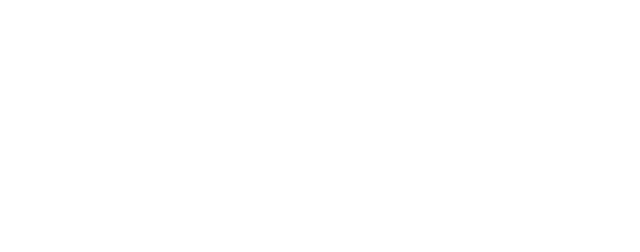
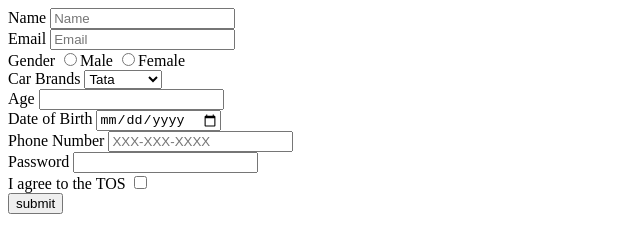
Before and after one commit to acciojob/signup-form-car-sibu876, a website: page main.html in a window 1280 px wide. Shown: the whole page, without its empty margins (0-640 px from the left). Drawn offline with Linux system fonts and the light colour scheme.

Commit message:
created a submission

```diff
--- a/main.html
+++ b/main.html
@@ -8,6 +8,44 @@
 
 <body>
 	<!-- the entire body must be written by student -->
+	<form method="post">
+		<label for="name">Name</label>
+		<input type="text" placeholder="Name" id="name" required="yes"/>
+		<br>
+		<label for="email">Email</label>
+		<input type="email" id="email" required="yes" placeholder="Email"/>
+		<br>
+		<label for='gender'>Gender</label>
+		<input type="radio" name="gender" id="gender_m" required="yes"/>Male
+		<input type="radio" name="gender" id="gender_f" required="yes"/>Female
+	    <br>
+		<label for="cars">Car Brands</label>
+		<select id="cars" aria-required="yes">
+			<option>Tata</option>
+			<option>Skoda</option>
+			<option>BMW</option>
+			<option>Audi</option>
+			<option>Ferrari</option>
+			<option>Mahindra</option>
+		</select>
+		<br>
+		<label for="age">Age</label>
+		<input type="number" id="age" maxlength="90"/>
+		<br>
+		<label for="dob">Date of Birth</label>
+		<input type="date" id="dob" required="yes"/>
+		<br>
+		<label for="tel">Phone Number</label>
+		<input type="number" placeholder="XXX-XXX-XXXX" id="tel"/>
+		<br>
+		<label for="password">Password</label>
+		<input type="password" id="password" required="yes"/>
+		<br>
+		<label for="tos">I agree to the TOS</label>
+		<input type="checkbox" id="tos" value="I agree to the TOS">
+	   <br>
+		<input type="submit" value="submit"/>
+	</form>
     <script type="text/javascript" src="./script.js">
 </script>
 
```
